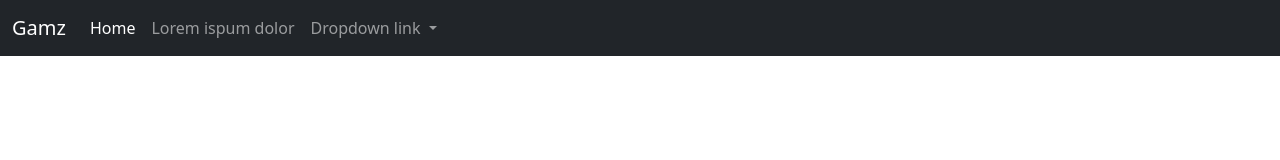
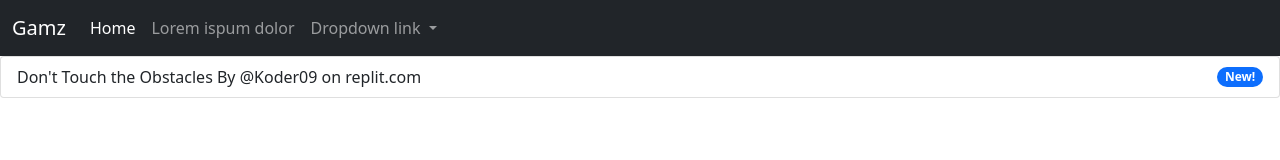
Before and after one commit to CodeDude404/gamz, a plain HTML site: page index.html in a window 1280 px wide. Drawn offline with nearby package versions, Linux system fonts and the light colour scheme.

Commit message:
Add 1 game

```diff
--- a/index.html
+++ b/index.html
@@ -39,7 +39,12 @@
           </div>
         </div>
       </nav>
-
+      <ul class="list-group">
+        <li class="list-group-item d-flex justify-content-between align-items-center">
+          Don't Touch the Obstacles By @Koder09 on replit.com
+          <span class="badge bg-primary rounded-pill">New!</span>
+        </li>
+      </ul>
     <script src="https://cdn.jsdelivr.net/npm/bootstrap@5.0.0/dist/js/bootstrap.bundle.min.js" integrity="sha384-p34f1UUtsS3wqzfto5wAAmdvj+osOnFyQFpp4Ua3gs/ZVWx6oOypYoCJhGGScy+8" crossorigin="anonymous"></script>
 
   </body>
```
